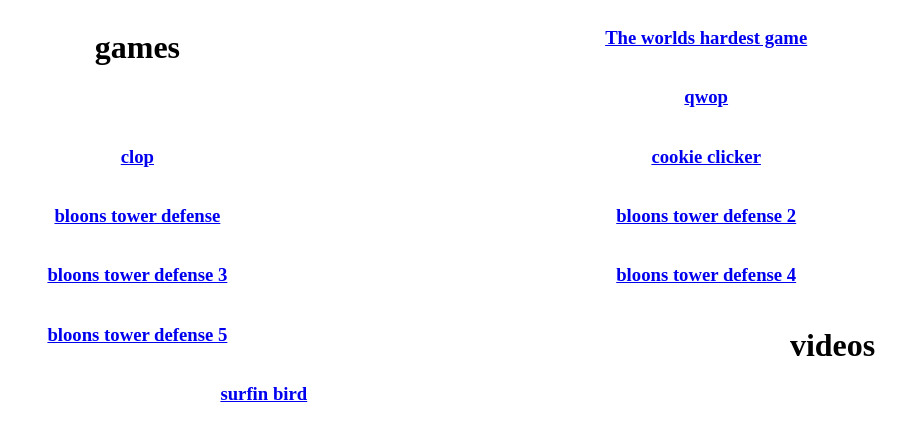
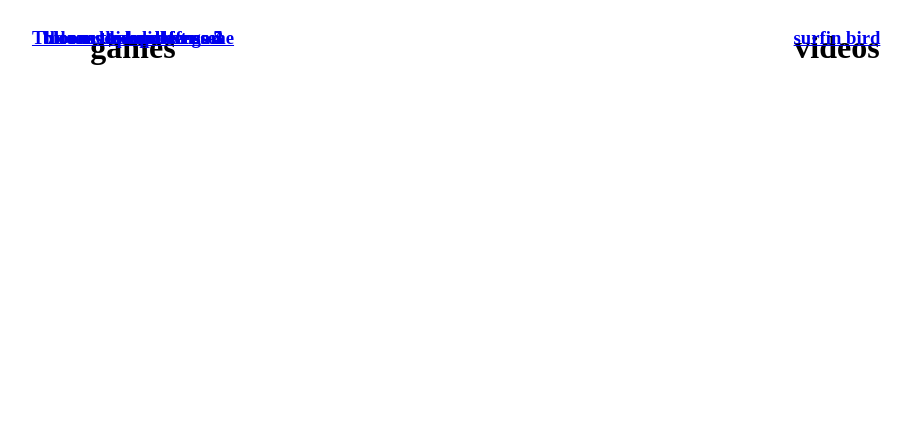
Before and after one commit to Fisher37566/fisher37566.github.io, a PHP site: page / in a window 1280 px wide. Shown: the top 441 px of the page, without its empty margins (155-1067 px from the left). Run offline with PHP 8.4, Linux system fonts and the light colour scheme.

Commit message:
Update style.css

```diff
--- a/style.css
+++ b/style.css
@@ -1,5 +1,6 @@
 .games {
   z-index:10;
+  position:absolute;
   width: 45%;
   text-align:center;
   padding:0;
@@ -8,6 +9,7 @@
   }
 .videos {
   z-index:5;
+  position:absolute;
   width: 45%;
   text-align:center;
   padding:0;
```
